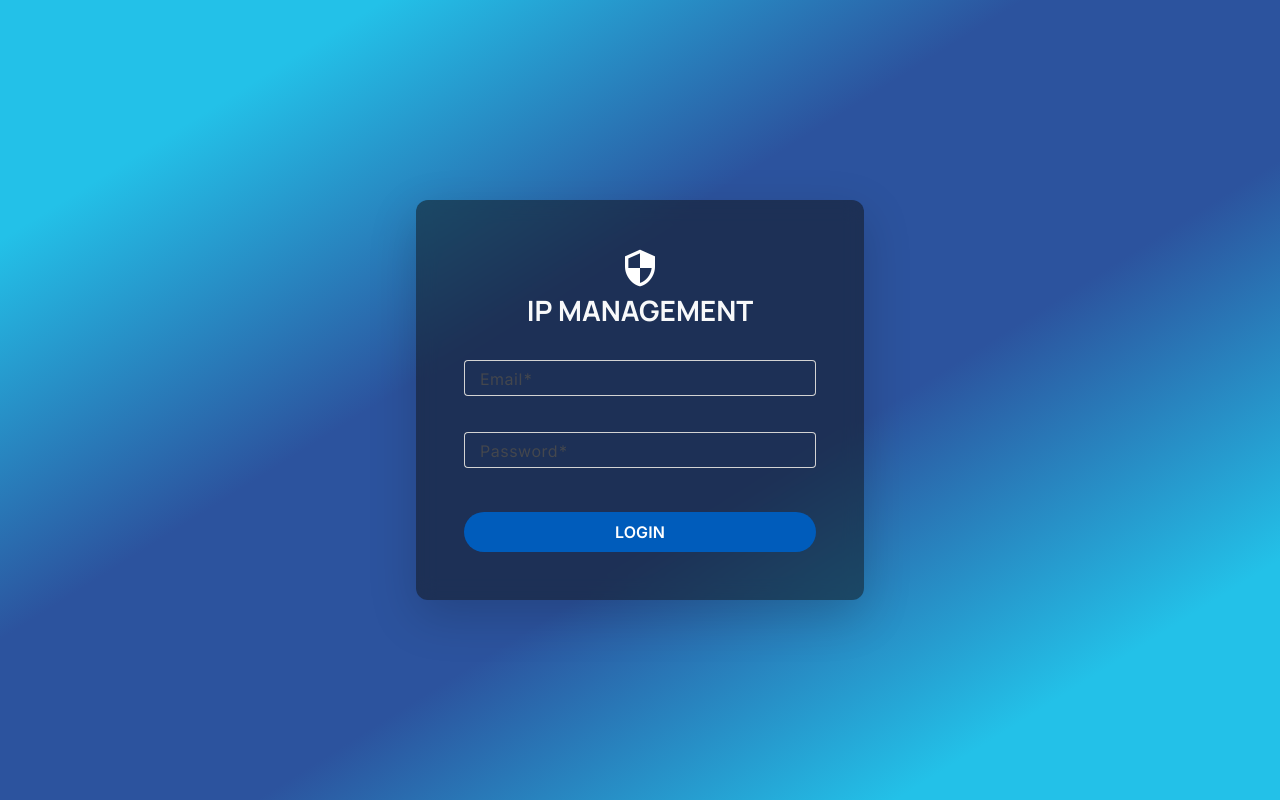
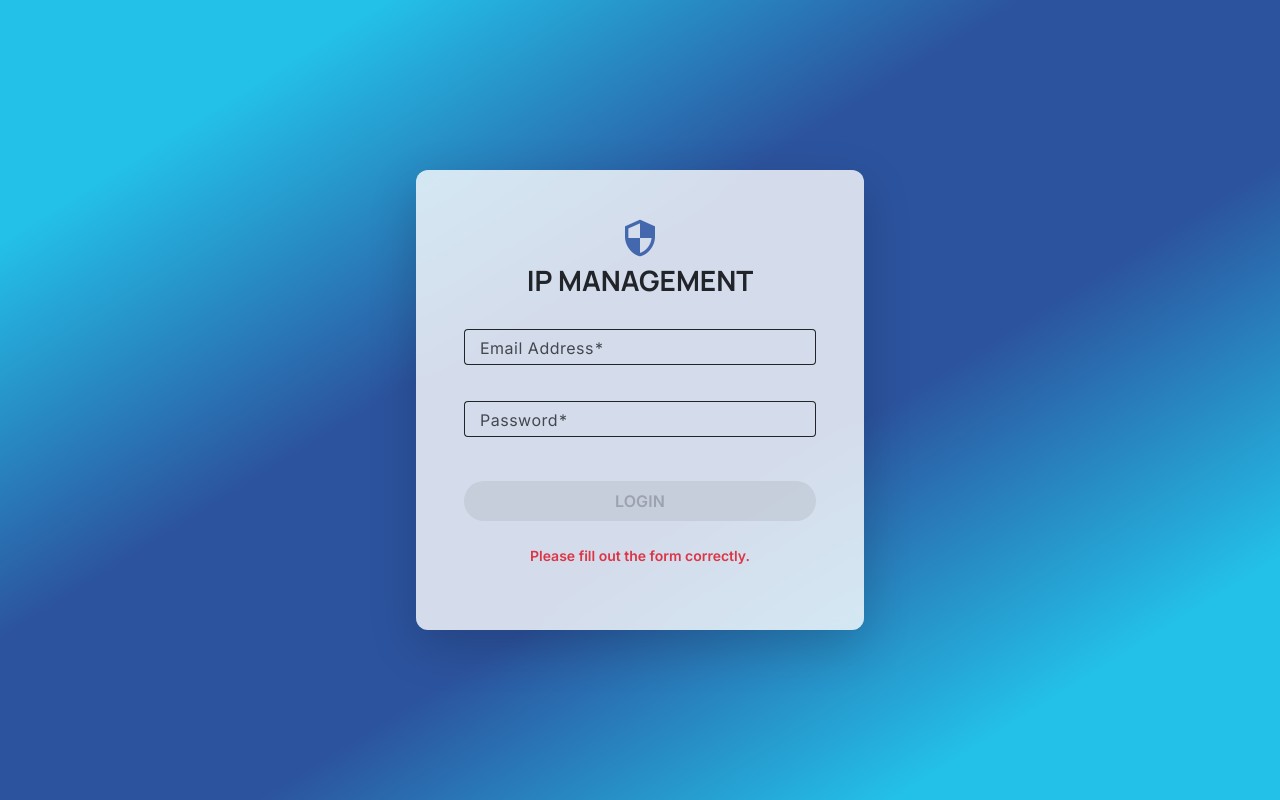
Before and after one commit to Jeff930/ip-management, an Angular app in the folder frontend/: page /login in a window 1280 px wide. Built offline with nearby package versions, Linux system fonts and the light colour scheme.

Commit message:
Improved login page validation

```diff
--- a/frontend/src/app/pages/login/login.component.html
+++ b/frontend/src/app/pages/login/login.component.html
@@ -1,31 +1,43 @@
 <div class="d-flex justify-content-center align-items-center min-vh-100 login-page">
   <mat-card class="max-w-md p-5 shadow-lg login-card">
     <div class="text-center">
-      <mat-icon class="fs-1 w-25 h-25 text-white">security</mat-icon>
-      <h2 class="fs-3 fw-semibold text-light">IP MANAGEMENT</h2>
+      <mat-icon class="fs-1 w-25 h-25 text-primary">security</mat-icon>
+      <h2 class="fs-3 fw-semibold text-dark">IP MANAGEMENT</h2>
     </div>
 
-    <form class="mt-4">
+    <form [formGroup]="loginForm" (ngSubmit)="onSubmit()" class="mt-4">
       <div class="mb-3">
-        <mat-form-field appearance="outline" class="w-100">
-          <mat-label>Email</mat-label>
-          <input matInput placeholder="Enter your email" type="email" required [(ngModel)]="email" name="email" class="form-control">
+        <mat-form-field appearance="outline" class="w-100 login-field">
+          <mat-label>Email Address</mat-label>
+          <input matInput type="email" placeholder="Enter your email" formControlName="email">
+          <mat-error *ngIf="email?.invalid && (email?.dirty || email?.touched)">
+            <span *ngIf="email?.errors?.['required']">Email is required.</span>
+            <span *ngIf="email?.errors?.['email']">Invalid email format.</span>
+          </mat-error>
         </mat-form-field>
       </div>
 
       <div class="mb-3">
-        <mat-form-field appearance="outline" class="w-100">
+        <mat-form-field appearance="outline" class="w-100 login-field">
           <mat-label>Password</mat-label>
-          <input matInput placeholder="Enter your password" type="password" required [(ngModel)]="password"
-            name="password" class="form-control">
+          <input matInput type="password" placeholder="Enter your password" formControlName="password">
+          <mat-error *ngIf="password?.invalid && (password?.dirty || password?.touched)">
+            <span *ngIf="password?.errors?.['required']">Password is required.</span>
+            <span *ngIf="password?.errors?.['minlength']">Password must be at least 6 characters.</span>
+          </mat-error>
         </mat-form-field>
       </div>
 
       <div class="mt-4">
         <button mat-flat-button color="primary" class="btn btn-primary w-100 py-2 fs-6 fw-semibold"
-          (click)="onSubmit()">LOGIN</button>
+          [disabled]="loginForm.invalid">
+          LOGIN
+        </button>
       </div>
-      <p *ngIf="errorMessage" class="text-danger fs-7 text-center mt-4 fw-bolder">{{ errorMessage }}</p>
+
+      <p *ngIf="loginForm.invalid" class="text-danger fs-7 text-center mt-4 fw-bolder">
+        Please fill out the form correctly.
+      </p>
     </form>
   </mat-card>
 </div>
--- a/frontend/src/app/pages/login/login.component.scss
+++ b/frontend/src/app/pages/login/login.component.scss
@@ -1,4 +1,5 @@
 @use '../../../theme' as *;
+@use '@angular/material' as mat;
 
 .login-page{
   background-color: $primary;
@@ -13,8 +14,12 @@
 }
 
 .login-card{
-  background: rgba(15, 15, 15, 0.5);
+  background: rgba(255, 255, 255, 0.8);
   backdrop-filter: blur(10px);
   -webkit-backdrop-filter: blur(10px);
   width: 35%;
 }
+
+.login-field {
+  @include mat.form-field-overrides((outlined-outline-color: $dark));
+}
--- a/frontend/src/app/pages/login/login.component.ts
+++ b/frontend/src/app/pages/login/login.component.ts
@@ -1,17 +1,18 @@
 import { Component } from '@angular/core';
+import { FormBuilder, FormGroup, Validators } from '@angular/forms';
+import { Router } from '@angular/router';
+import { AuthService } from '../../services/auth.service';
+import { LoadingService } from '../../services/loading.service';
+import { MatSnackBar } from '@angular/material/snack-bar';
+
 import { CommonModule } from '@angular/common';
-import { FormsModule } from '@angular/forms';
+import { FormsModule, ReactiveFormsModule } from '@angular/forms';
 import { MatCardModule } from '@angular/material/card';
 import { MatFormFieldModule } from '@angular/material/form-field';
 import { MatInputModule } from '@angular/material/input';
 import { MatCheckboxModule } from '@angular/material/checkbox';
 import { MatButtonModule } from '@angular/material/button';
 import { MatIconModule } from '@angular/material/icon';
-import { AuthService } from '../../services/auth.service';
-import { Router } from '@angular/router';
-import { MatProgressSpinnerModule } from '@angular/material/progress-spinner';
-import { LoadingService } from '../../services/loading.service';
-import { MatSnackBar } from '@angular/material/snack-bar';
 
 @Component({
   selector: 'app-login',
@@ -24,35 +25,54 @@ import { MatSnackBar } from '@angular/material/snack-bar';
     MatCheckboxModule,
     MatButtonModule,
     MatIconModule,
-    MatProgressSpinnerModule
+    ReactiveFormsModule
   ],
   templateUrl: './login.component.html',
   styleUrl: './login.component.scss'
 })
 export class LoginComponent {
 
-  email: string = '';
-  password: string = '';
-  errorMessage: string = '';
+  loginForm: FormGroup;
 
-  constructor(private authService: AuthService, private router: Router, private loadingService: LoadingService,
-    private snackBar: MatSnackBar) { }
+  constructor(
+    private fb: FormBuilder,
+    private authService: AuthService,
+    private router: Router,
+    private loadingService: LoadingService,
+    private snackBar: MatSnackBar
+  ) {
+    this.loginForm = this.fb.group({
+      email: ['', [Validators.required, Validators.email]],
+      password: ['', [Validators.required, Validators.minLength(6)]]
+    });
+  }
 
   onSubmit(): void {
+    if (this.loginForm.invalid) {
+      return;
+    }
+
     this.loadingService.show();
-    this.errorMessage = '';
+    const { email, password } = this.loginForm.value;
 
-    this.authService.login({ email: this.email, password: this.password }).subscribe({
+    this.authService.login({ email, password }).subscribe({
       next: () => {
         this.loadingService.hide();
         this.router.navigate(['/list-ip']);
       },
       error: (error) => {
         this.loadingService.hide();
-        this.errorMessage = error || 'An error occurred. Please try again.';
-        this.snackBar.open(this.errorMessage, 'Close', { duration: 3000, panelClass: ['error-snackbar'] });
+        const errorMessage = error || 'An error occurred. Please try again.';
+        this.snackBar.open(errorMessage, 'Close', { duration: 3000, panelClass: ['error-snackbar'] });
       }
     });
   }
 
+  get email() {
+    return this.loginForm.get('email');
+  }
+
+  get password() {
+    return this.loginForm.get('password');
+  }
 }
```
